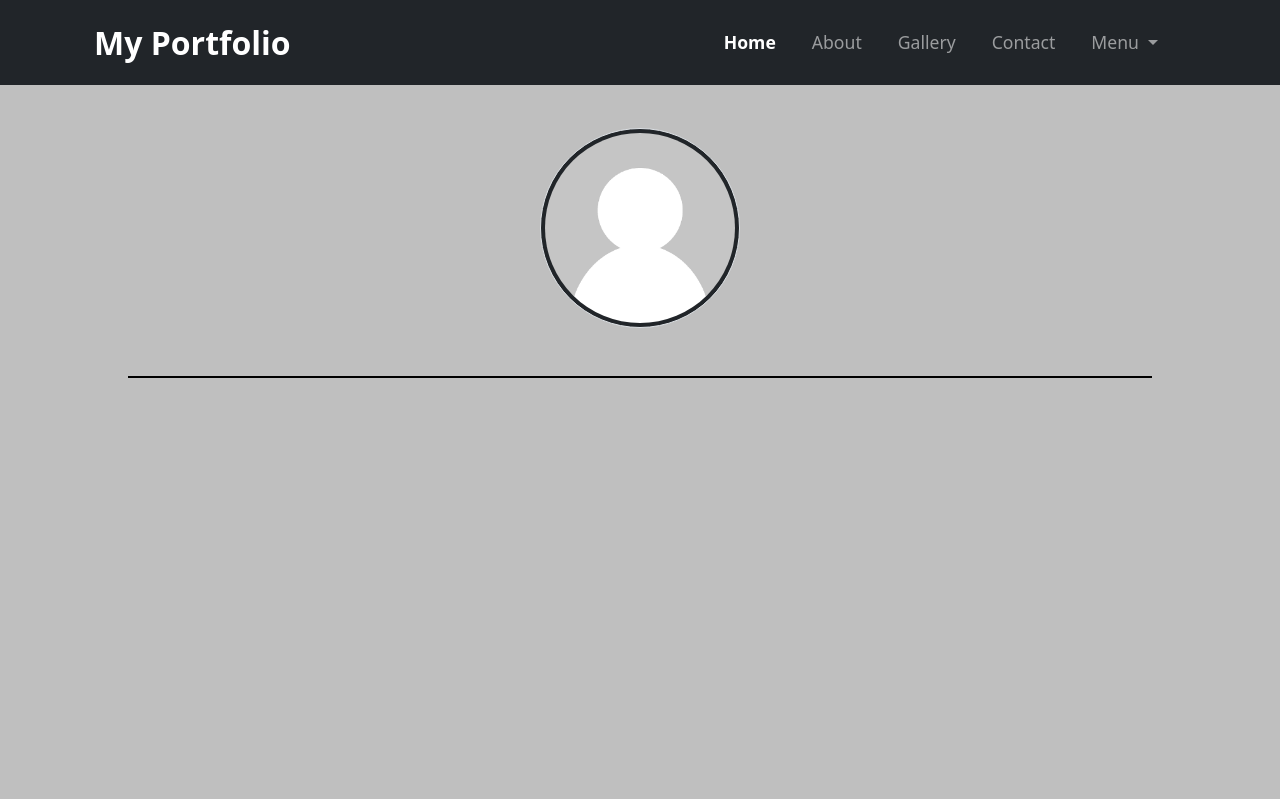
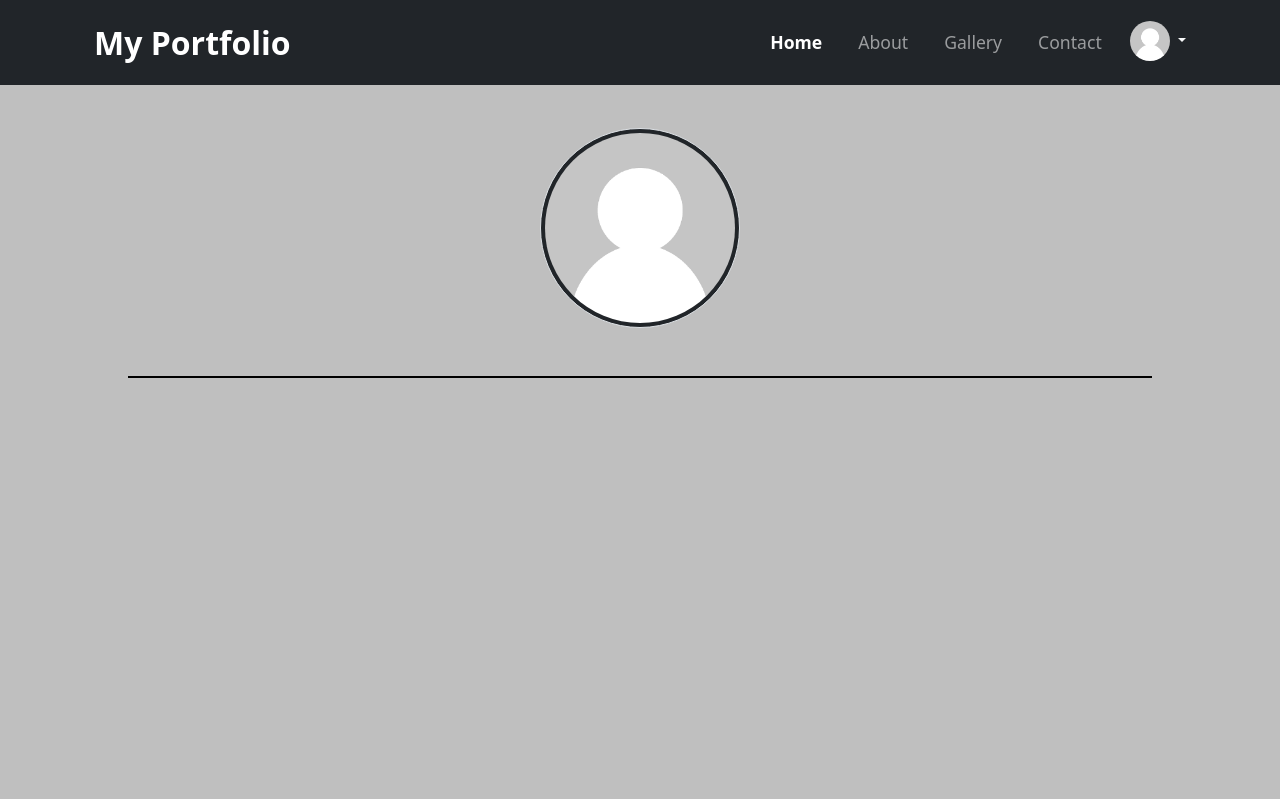
Before and after one commit to bayu-s-aziz/Web-Porto, a PHP site: page /web-porto/index.php in a window 1280 px wide. Shown: the top 799 px of the page. Run offline with PHP 8.4, Linux system fonts and the light colour scheme; the visitor is signed in with stand-in values (Sample User, id 1); data that the repository does not hold is empty; some libraries are stand-ins or nearby versions.

Commit message:
tambah user icon di menu dropdown navbar

```diff
--- a/index.php
+++ b/index.php
@@ -21,34 +21,6 @@
 </head>
 
 <body id="home">
-  <!--Navbar-->
-  <!-- <nav class="navbar navbar-expand-lg navbar-dark bg-dark fixed-top">
-    <div class="container">
-      <a class="navbar-brand" href="#home">My Portofolio</a>
-      <button class="navbar-toggler" type="button" data-bs-toggle="collapse" data-bs-target="#navbarNav" aria-controls="navbarNav" aria-expanded="false" aria-label="Toggle navigation">
-        <span class="navbar-toggler-icon"></span>
-      </button>
-      <div class="collapse navbar-collapse justify-content-end" id="navbarNav">
-        <ul class="navbar-nav">
-          <li class="nav-item">
-            <a class="nav-link active" aria-current="page" href="#home">Home</a>
-          </li>
-          <li class="nav-item">
-            <a class="nav-link" href="#about">About</a>
-          </li>
-          <li class="nav-item">
-            <a class="nav-link" href="#gallery">Gallery</a>
-          </li>
-          <li class="nav-item">
-            <a class="nav-link" href="#contact">Contact</a>
-          </li>
-        </ul>
-        <div class="text-end">
-          <button type="button" class="btn btn-outline-light me-2">Login</button>
-        </div>
-      </div>
-    </div>
-  </nav> -->
   <nav class="navbar navbar-expand-lg navbar-dark bg-dark fixed-top">
     <div class="container">
       <a class="navbar-brand" href="#">My Portfolio</a>
@@ -76,9 +48,9 @@
             // Jika sudah login, tampilkan tombol Menu
             echo '
           <li class="nav-item dropdown">
-            <a class="nav-link dropdown-toggle" href="#" id="navbarDropdown" role="button" data-bs-toggle="dropdown" aria-expanded="false">
-              Menu
-            </a>
+            <a id="navbarDropdown" href="#" class="d-block link-light text-decoration-none dropdown-toggle show" data-bs-toggle="dropdown" aria-expanded="false">
+            <img id="user_avatar" src="img/users/default_avatar.webp" alt="mini_avatar" width="40" height="40" class="rounded-circle " >
+          </a>
             <ul class="dropdown-menu" aria-labelledby="navbarDropdown">
               <li><a class="dropdown-item" href="http://localhost/web-porto/si-admin/views/users/" target="_blank">Users</a></li>
               <li><a class="dropdown-item" href="http://localhost/web-porto/si-admin/views/skills/" target="_blank">Skills</a></li>
```
